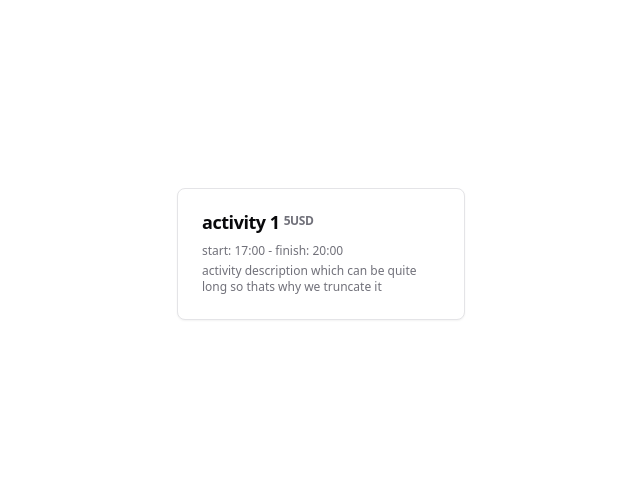
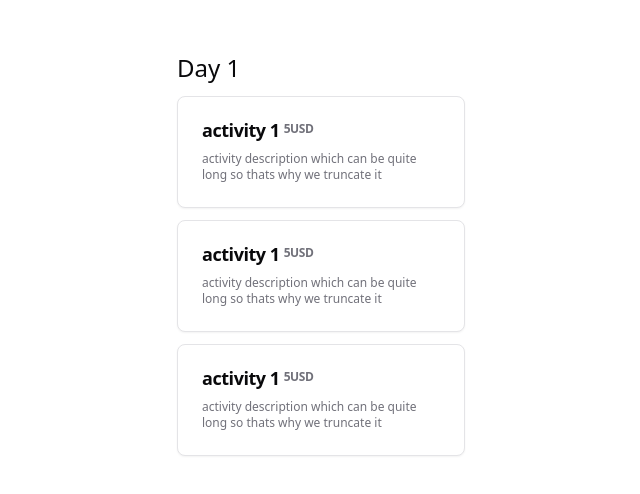
Before and after one commit to robertkocsis/trip-trackr, a SvelteKit app: page / in a window 1280 px wide. Shown: the part 146-640 px from the top of the page, without its empty margins (319-959 px from the left). Built offline with nearby package versions, Linux system fonts and the light colour scheme.

Commit message:
Create basic day component

```diff
--- /dev/null
+++ b/src/lib/components/custom/day/Day.svelte
@@ -0,0 +1,64 @@
+<script lang="ts">
+	import * as Card from '$components/ui/card';
+	import type { Activity } from '$lib/entities/Activity';
+	import type { Day } from '$lib/entities/Day';
+	let activites: Activity[] = [
+		{
+			id: '1',
+			name: 'activity 1',
+			description: 'activity description which can be quite long so thats why we truncate it',
+			cost: {
+				amount: 5,
+				currency: 'USD'
+			}
+		},
+		{
+			id: '1',
+			name: 'activity 1',
+			description: 'activity description which can be quite long so thats why we truncate it',
+			cost: {
+				amount: 5,
+				currency: 'USD'
+			}
+		},
+		{
+			id: '1',
+			name: 'activity 1',
+			description: 'activity description which can be quite long so thats why we truncate it',
+			cost: {
+				amount: 5,
+				currency: 'USD'
+			}
+		}
+	];
+
+	let day: Day = {
+		id: '1',
+		name: 'Day 1',
+		date: new Date().toISOString(),
+		activities: activites
+	};
+</script>
+
+<div class="grid space-y-3">
+	<h1 class="text-2xl">{day.name}</h1>
+	{#each day.activities as activity}
+		<Card.Root class="w-72">
+			<Card.Header class="pb-3">
+				<Card.Title class="flex"
+					>{activity.name}
+					{#if activity.cost}
+						<p class="text-xs text-muted-foreground ml-1">
+							{activity.cost.amount}{activity.cost.currency}
+						</p>
+					{/if}
+				</Card.Title>
+			</Card.Header>
+			<Card.Content>
+				<div class="grid space-y-1">
+					<p class="text-xs text-muted-foreground line-clamp-3">{activity.description}</p>
+				</div>
+			</Card.Content>
+		</Card.Root>
+	{/each}
+</div>
--- a/src/routes/+page.svelte
+++ b/src/routes/+page.svelte
@@ -1,36 +1,5 @@
 <script lang="ts">
-	import * as Card from '$components/ui/card';
-	import type { Activity } from '$lib/entities/Activity';
-	let activites: Activity[] = [
-		{
-			id: '1',
-			name: 'activity 1',
-			description: 'activity description which can be quite long so thats why we truncate it',
-			cost: {
-				amount: 5,
-				currency: 'USD'
-			}
-		}
-	];
+	import Day from '$components/custom/day/Day.svelte';
 </script>
 
-{#each activites as activity}
-	<Card.Root class="w-72">
-		<Card.Header class="pb-3">
-			<Card.Title class="flex"
-				>{activity.name}
-				{#if activity.cost}
-					<p class="text-xs text-muted-foreground ml-1">
-						{activity.cost.amount}{activity.cost.currency}
-					</p>
-				{/if}
-			</Card.Title>
-		</Card.Header>
-		<Card.Content>
-			<div class="grid space-y-1">
-				<p class="text-xs text-muted-foreground">start: 17:00 - finish: 20:00</p>
-				<p class="text-xs text-muted-foreground line-clamp-3">{activity.description}</p>
-			</div>
-		</Card.Content>
-	</Card.Root>
-{/each}
+<Day></Day>
```
